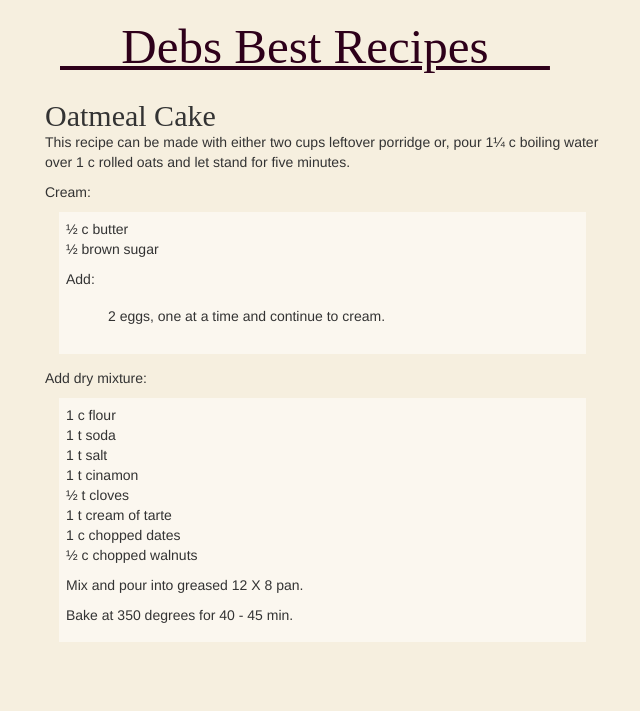
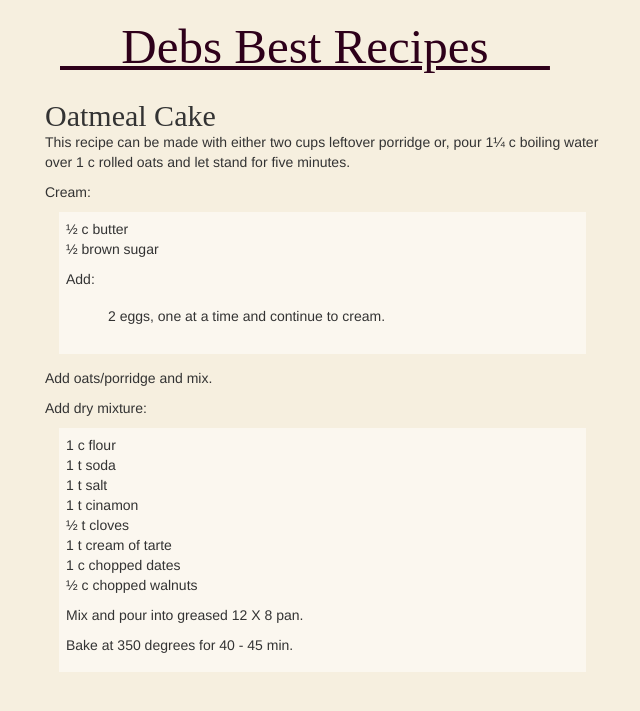
Before and after one commit to JonahBraun/debs-recipes, a Jekyll site: the page built from _posts/2024-09-30-Oatmeal-Cake.md, in a window 1280 px wide. Shown: the top 711 px of the page, without its empty margins (10-650 px from the left). Built offline with Jekyll 4.4.1, drawn with Linux system fonts in a browser that asks for light colours; nearby versions of some CDN libraries; some web fonts are replaced; Markdown is read by kramdown in place of the engine named in the settings.

Commit message:
Update 2024-09-30-Oatmeal-Cake.md

```diff
--- a/_posts/2024-09-30-Oatmeal-Cake.md
+++ b/_posts/2024-09-30-Oatmeal-Cake.md
@@ -13,6 +13,8 @@ Cream:
   Add:
   - 2 eggs, one at a time and continue to cream.
 
+Add oats/porridge and mix.
+
 Add dry mixture:
 - 1 c flour
 - 1 t soda
```
